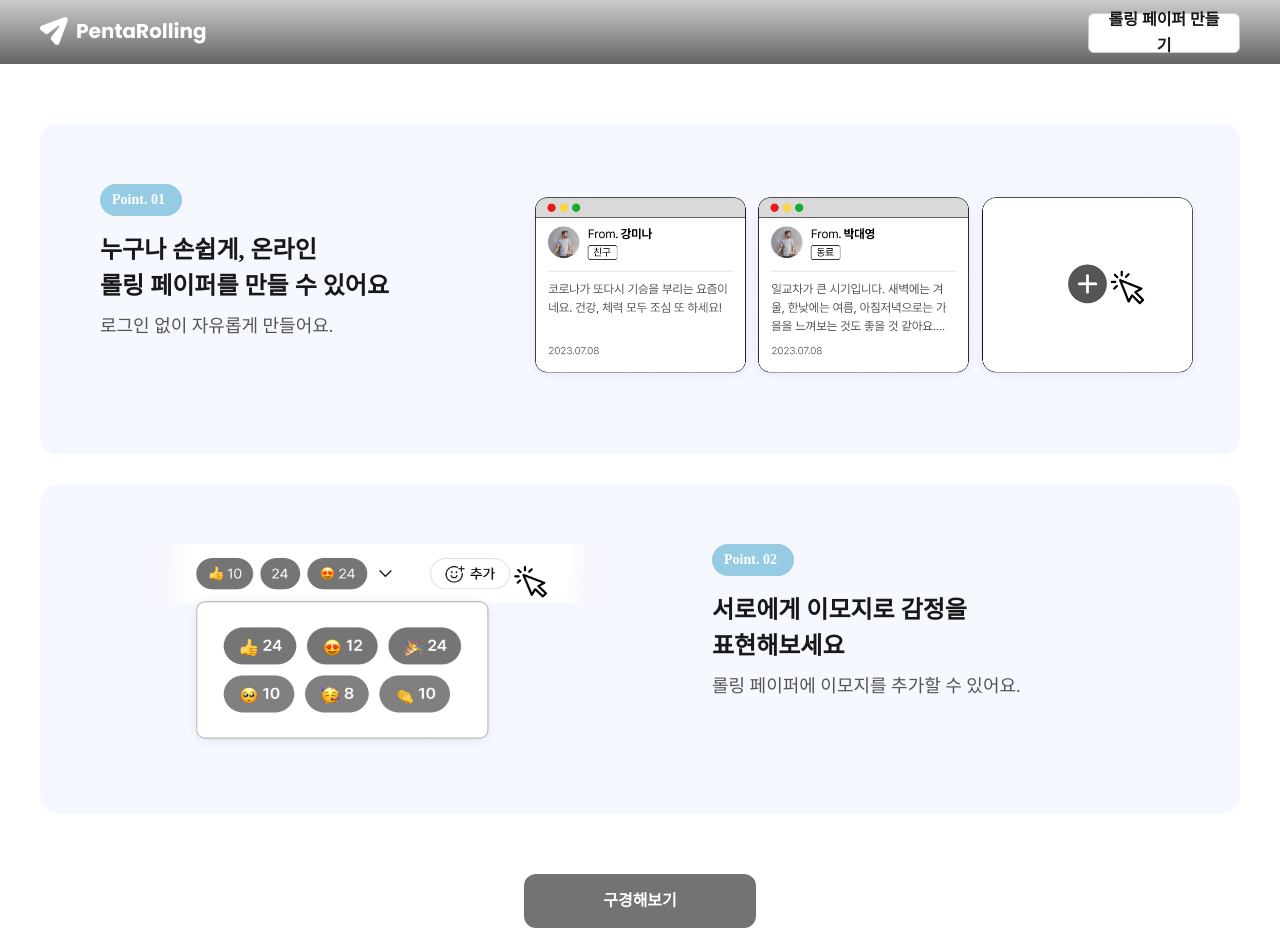
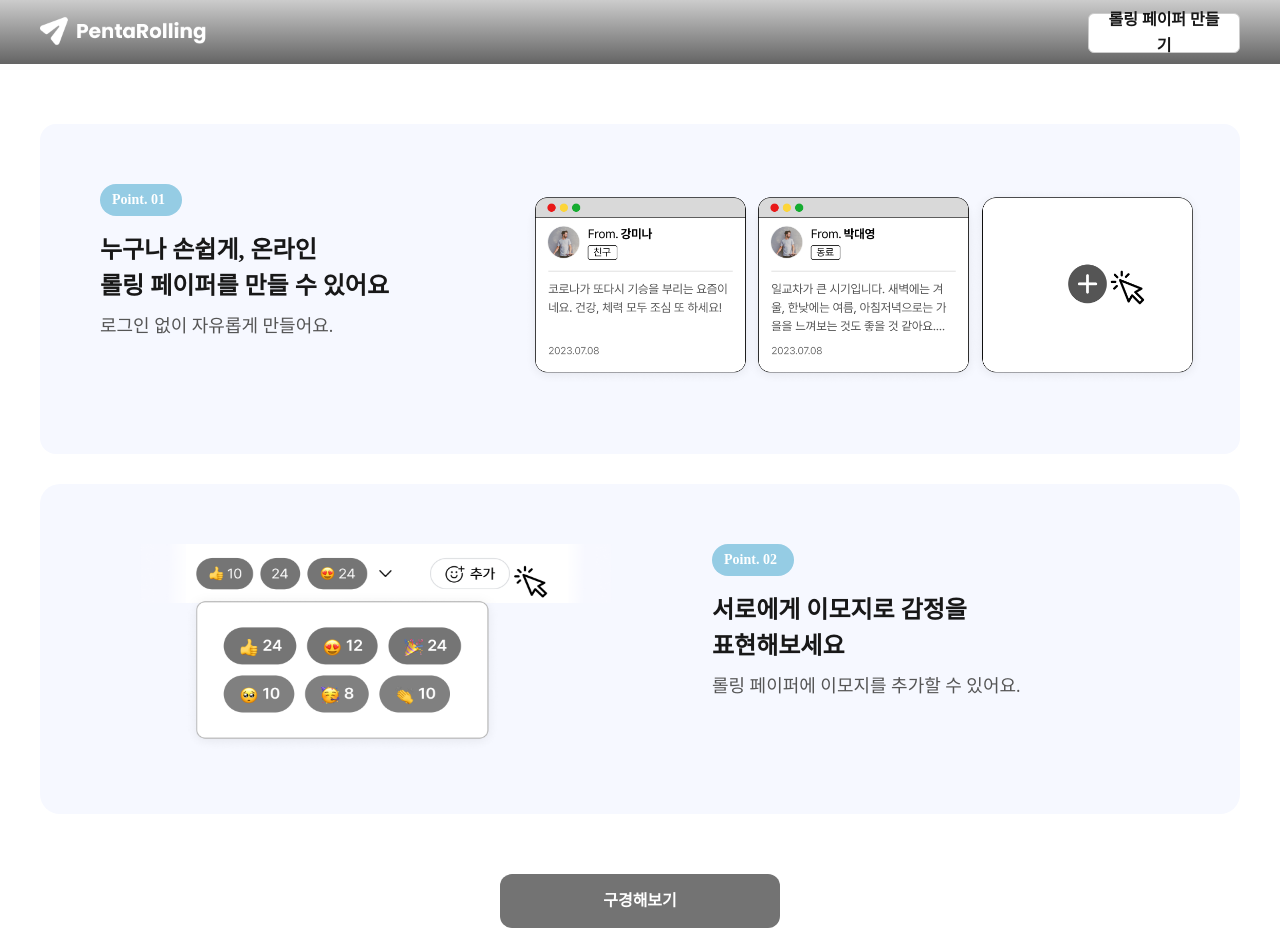
Before and after one commit to Evo1ver/PentaRolling, a React (Vite) app: page / in a window 1280 px wide. Built offline with nearby package versions, Linux system fonts and the light colour scheme.

Commit message:
fix: 하단 버튼의 width를 280으로 수정

```diff
--- a/src/pages/MainPage/MainPageStyle.js
+++ b/src/pages/MainPage/MainPageStyle.js
@@ -88,7 +88,7 @@ export const Script = styled.p`
   }
 `;
 
-export const FirstScriptBr = styled.br`
+export const FirstScriptBr = styled.br`d
   display: none;
 
   @media (width >= ${TABLET_BREAKPOINT}) {
@@ -166,5 +166,6 @@ export const ButtonWrapper = styled.div`
 
   @media (width >= ${TABLET_BREAKPOINT}) {
     width: 280px;
+    padding: 0;
   }
 `;
```
